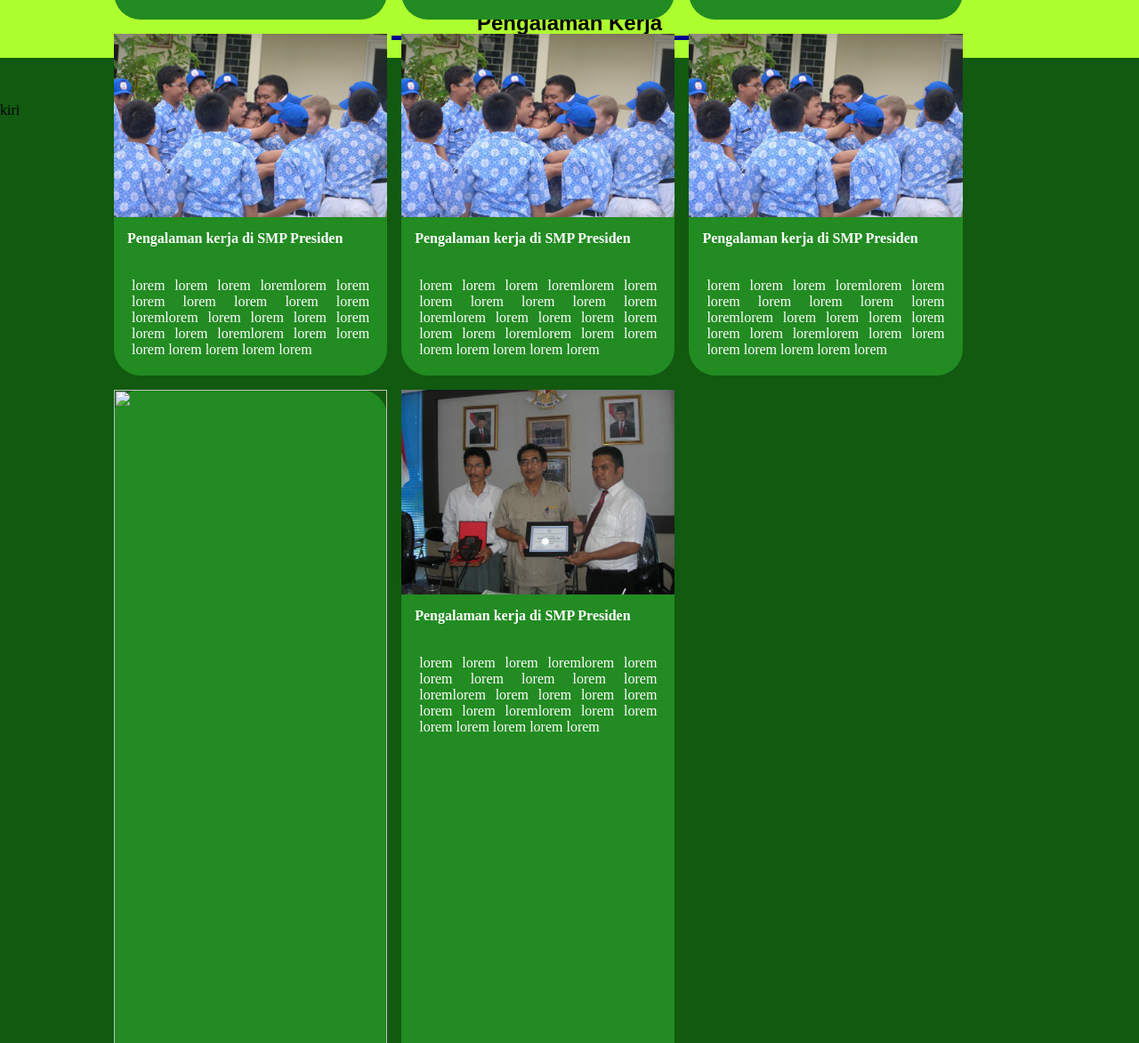
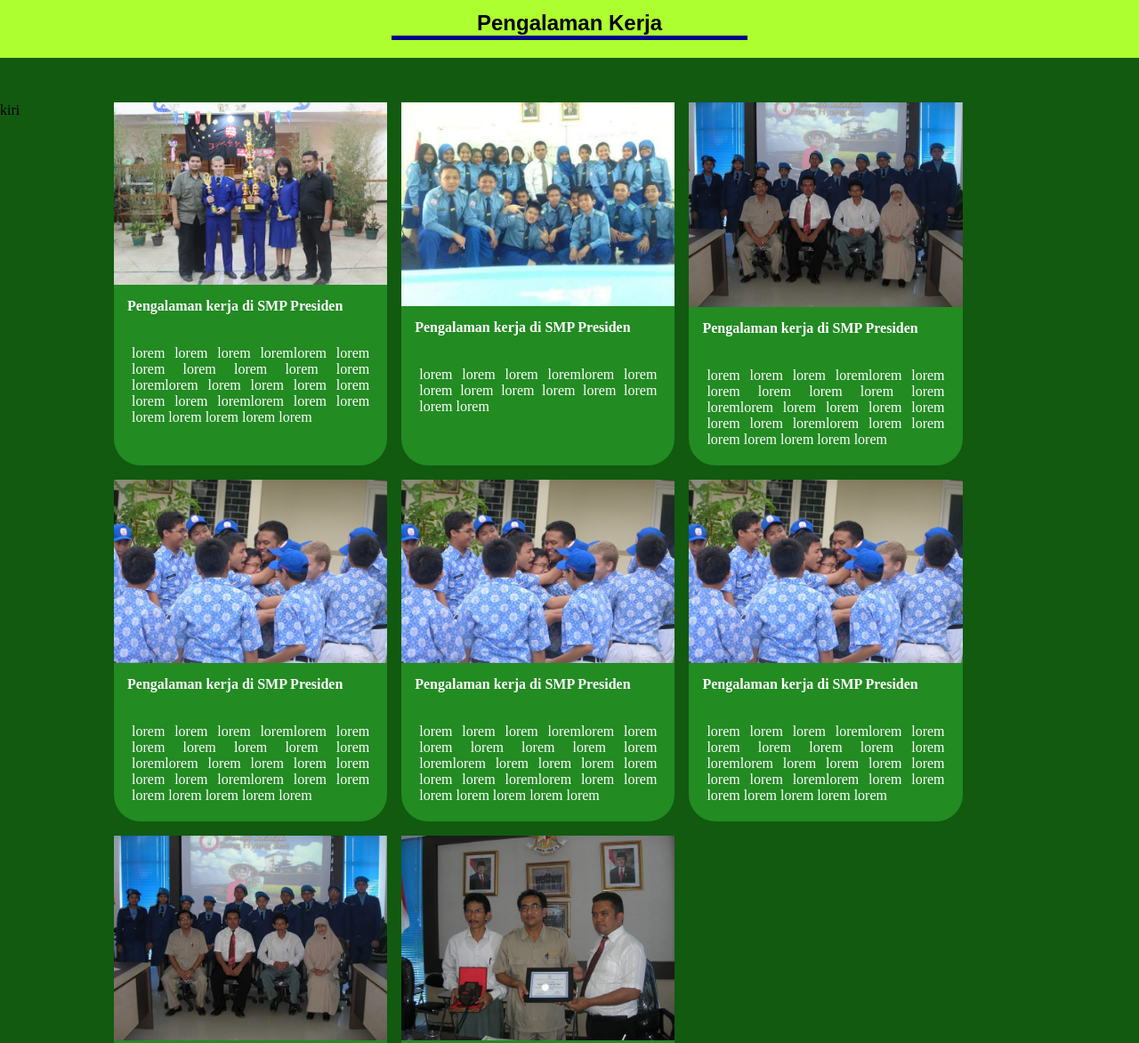
Before and after one commit to gintingprojects19/robinsonginting.github.io, a plain HTML site: page index.html in a window 1280 px wide. Shown: the part 857-2029 px from the top of the page at 89% size. Drawn offline with Linux system fonts and the light colour scheme; a web font is replaced by a local one.

Commit message:
Update index.html

```diff
--- a/index.html
+++ b/index.html
@@ -38,7 +38,7 @@
                     </div>
 
                     <div class="experience">
-                        <img class="experience-gbr" src="1.jpg">
+                        <img class="experience-gbr" src="4.jpg">
                         <h4 class="judul">Pengalaman kerja di SMP Presiden</h4>
                         <p class="deskripsi">lorem lorem lorem loremlorem lorem lorem lorem lorem lorem lorem lorem lorem lorem </p>
                     </div>
@@ -64,7 +64,7 @@
                         <p class="deskripsi">lorem lorem lorem loremlorem lorem lorem lorem lorem lorem lorem loremlorem lorem lorem lorem lorem lorem lorem loremlorem lorem lorem lorem lorem lorem lorem lorem</p>
                     </div>
                     <div class="experience">
-                        <img class="experience-gbr" src="1.webp">
+                        <img class="experience-gbr" src="2.jpg">
                         <h4 class="judul">Pengalaman kerja di SMP Presiden</h4>
                         <p class="deskripsi">lorem lorem lorem loremlorem lorem lorem lorem lorem lorem lorem loremlorem lorem lorem lorem lorem lorem lorem loremlorem lorem lorem lorem lorem lorem lorem lorem</p>
                     </div>
```
